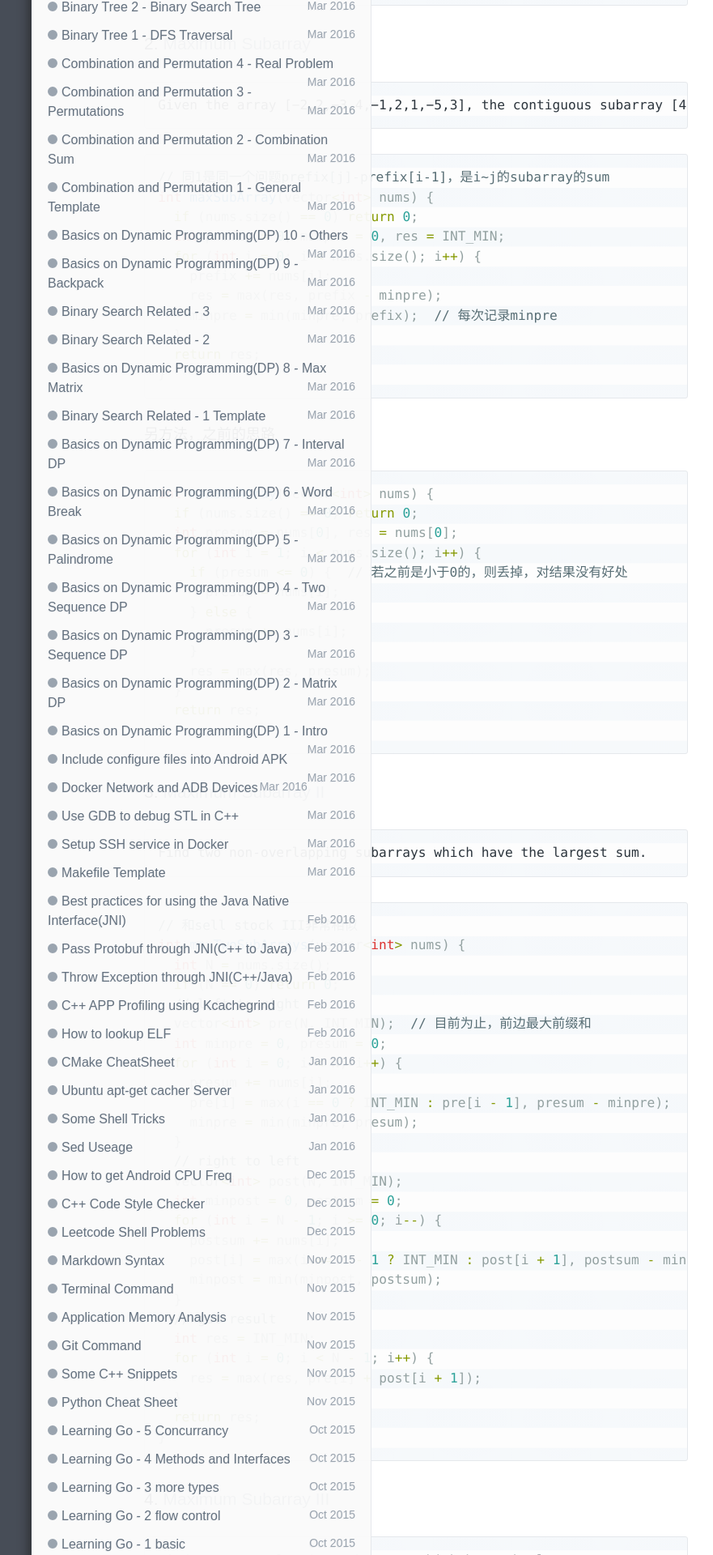
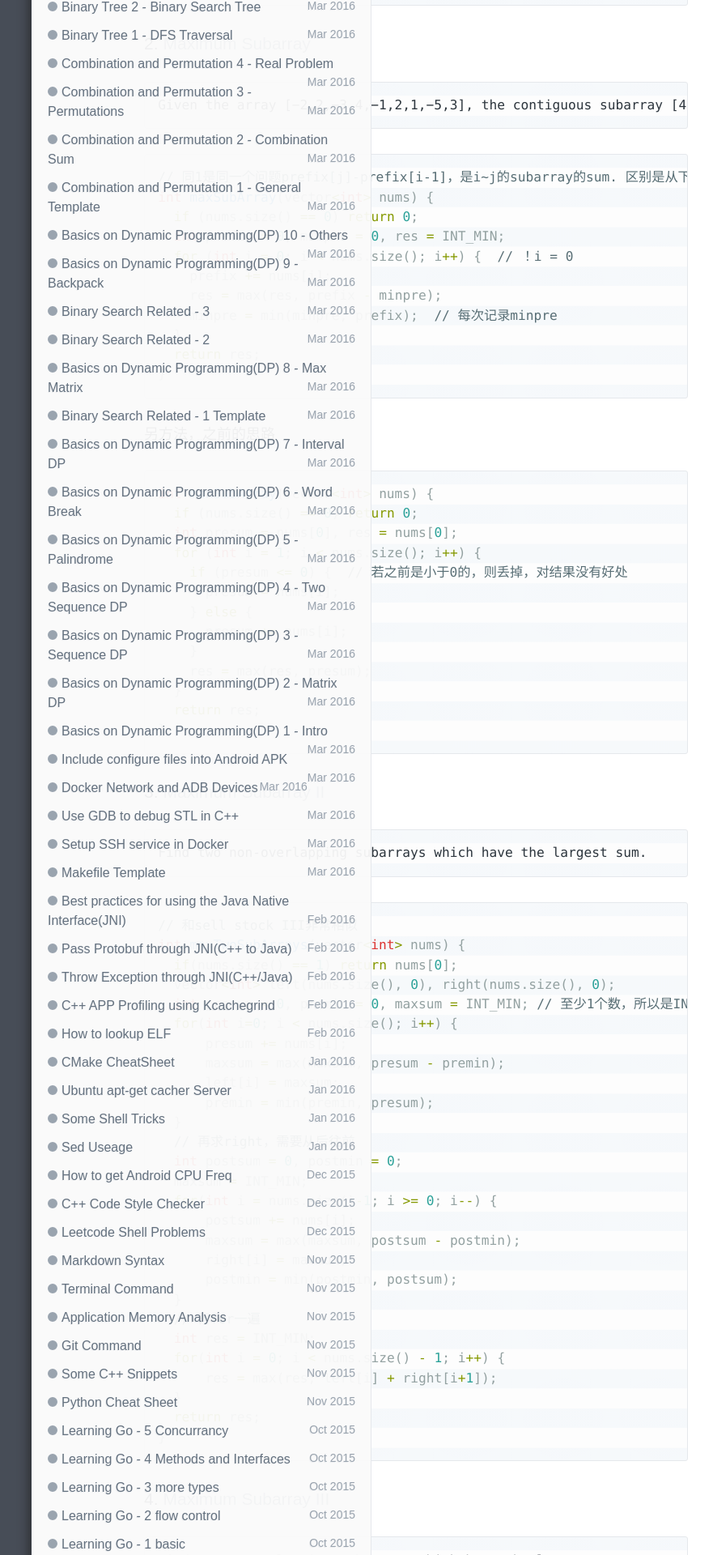
Before and after one commit to wykvictor/wykvictor.github.io, a Jekyll site: the page built from _posts/algorithm/2016-03-28-Array-Numbers-2.md, in a window 1280 px wide. Shown: the part 2524-4444 px from the top of the page at 81% size, without its empty margins (126-1007 px from the left). Built offline with Jekyll 4.4.1, drawn with Linux system fonts in a browser that asks for light colours.

Commit message:
update array numbers

````diff
--- a/_posts/algorithm/2016-03-28-Array-Numbers-2.md
+++ b/_posts/algorithm/2016-03-28-Array-Numbers-2.md
@@ -105,11 +105,11 @@
 Given the array [−2,2,−3,4,−1,2,1,−5,3], the contiguous subarray [4,−1,2,1] has the largest sum = 6.
 ```
 {% highlight C++ %}
-// 同1是同一个问题prefix[j]-prefix[i-1]，是i~j的subarray的sum
+// 同1是同一个问题prefix[j]-prefix[i-1]，是i~j的subarray的sum. 区别是从下标0开始遍历
 int maxSubArray(vector<int> nums) {
   if (nums.size() == 0) return 0;
   int prefix = 0, minpre = 0, res = INT_MIN;
-  for (int i = 0; i < nums.size(); i++) {
+  for (int i = 0; i < nums.size(); i++) {  // ！i = 0
     prefix += nums[i];
     res = max(res, prefix - minpre);
     minpre = min(minpre, prefix);  // 每次记录minpre
@@ -141,28 +141,28 @@
 {% highlight C++ %}
 // 和sell stock III非常相似
 int maxTwoSubArrays(vector<int> nums) {
-  int N = nums.size();
-  if (N == 0) return 0;
-  // left to right
-  vector<int> pre(N, INT_MIN);  // 目前为止，前边最大前缀和
-  int minpre = 0, presum = 0;
-  for (int i = 0; i < N; i++) {
-    presum += nums[i];
-    pre[i] = max(i == 0 ? INT_MIN : pre[i - 1], presum - minpre);
-    minpre = min(minpre, presum);
+  if(nums.size() == 1) return nums[0];
+  vector<int> left(nums.size(), 0), right(nums.size(), 0);
+  int presum = 0, premin = 0, maxsum = INT_MIN; // 至少1个数，所以是INT_MIN
+  for(int i=0; i < nums.size(); i++) {
+      presum += nums[i];
+      maxsum = max(maxsum, presum - premin);
+      left[i] = maxsum;
+      premin = min(premin, presum);
   }
-  // right to left
-  vector<int> post(N, INT_MIN);
-  int minpost = 0, postsum = 0;
-  for (int i = N - 1; i >= 0; i--) {
-    postsum += nums[i];
-    post[i] = max(i == N - 1 ? INT_MIN : post[i + 1], postsum - minpost);
-    minpost = min(minpost, postsum);
+  // 再求right，需要从后往前
+  int postsum = 0, postmin = 0;
+  maxsum = INT_MIN;
+  for(int i = nums.size()-1; i >= 0; i--) {
+      postsum += nums[i];
+      maxsum = max(maxsum, postsum - postmin);
+      right[i] = maxsum;
+      postmin = min(postmin, postsum);
   }
-  // get result
+  // 再for一遍
   int res = INT_MIN;
-  for (int i = 0; i < N - 1; i++) {
-    res = max(res, pre[i] + post[i + 1]);
+  for(int i = 0; i < nums.size() - 1; i++) {
+      res = max(res, left[i] + right[i+1]);
   }
   return res;
 }
@@ -254,7 +254,7 @@
   for (int i = 0; i < nums.size(); i++) {
     presum += nums[i];                      // inclusive!
     if (hash.find(presum) != hash.end()) {  // 找到相同的和
-      res.push_back(hash[presum] + 1);
+      res.push_back(hash[presum] + 1);  // 是从i+1 到 j
       res.push_back(i);
       return res;
     }
````
Also changed, not shown: _posts/algorithm/2016-03-27-Array-Numbers-1.md (+65 -25 lines), _posts/algorithm/2016-03-29-Array-Numbers-3.md (+22 -24 lines).
